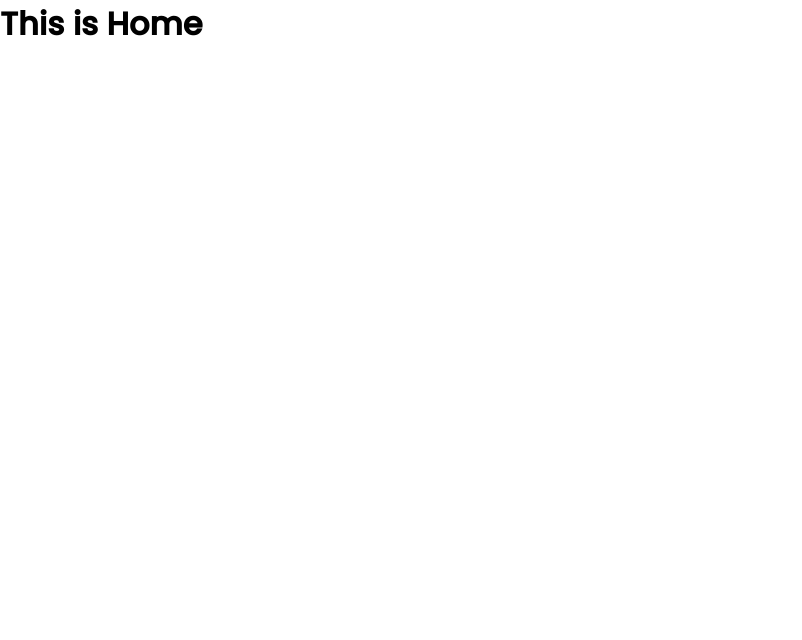
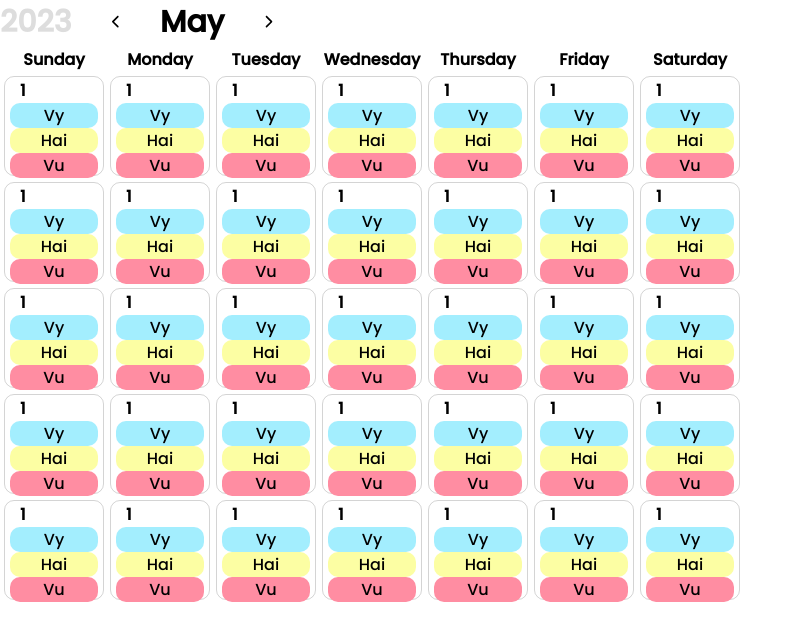
Before and after one commit to vnpt-epay-interns/EMS-frontend, a Vue app: page / in a window 1280 px wide. Shown: the top 640 px of the page, without its empty margins (0-802 px from the left). Built offline with nearby package versions, Linux system fonts and the light colour scheme.

Commit message:
style view-report and view-schedule pages

```diff
--- a/package.json
+++ b/package.json
@@ -14,6 +14,7 @@
     "@fortawesome/free-solid-svg-icons": "^6.3.0",
     "@fortawesome/vue-fontawesome": "^3.0.3",
     "router": "^1.3.7",
+    "sass": "^1.58.3",
     "vue": "^3.2.45",
     "vue-router": "^4.1.6"
   },
--- a/src/App.vue
+++ b/src/App.vue
@@ -14,6 +14,7 @@ import { RouterView } from 'vue-router';
 
 :root {
   --primary: #263159;
+  --primary-hover: #40559f;
 }
 
 * {
--- a/src/main.js
+++ b/src/main.js
@@ -10,12 +10,12 @@ import { library } from '@fortawesome/fontawesome-svg-core'
 import { FontAwesomeIcon } from '@fortawesome/vue-fontawesome'
 
 /* import specific icons */
-import { faArrowRight, faUserSecret, faXmark, faEye, faEyeSlash } from '@fortawesome/free-solid-svg-icons'
+import { faArrowRight, faArrowLeft, faUserSecret, faXmark, faEye, faEyeSlash, faChevronLeft, faChevronRight } from '@fortawesome/free-solid-svg-icons'
 
 /* add icons to the library */
-library.add(faUserSecret, faArrowRight, faXmark, faEye, faEyeSlash )
+library.add(faUserSecret, faArrowRight, faArrowLeft, faXmark, faEye, faEyeSlash, faChevronLeft, faChevronRight)
 
 createApp(App)
-.use(router)
-.component('font-awesome-icon', FontAwesomeIcon)
-.mount('#app')
+    .use(router)
+    .component('font-awesome-icon', FontAwesomeIcon)
+    .mount('#app')
--- /dev/null
+++ b/src/views/components/Day.vue
@@ -0,0 +1,55 @@
+<template>
+    <div class="day">
+        <div class="day-number">1</div>
+        <div class="fulltime">Vy</div>
+        <div class="morning">Hai</div>
+        <div class="afternoon">Vu</div>
+
+    </div>
+</template>
+
+<script setup>
+
+</script>
+
+<style lang="scss" scoped>
+.day {
+    width: 100px;
+    height: 100px;
+    border: 1px solid rgba(0, 0, 0, 0.169);
+    display: flex;
+    flex-direction: column;
+    justify-content: space-evenly;
+    border-radius: 10px;
+    padding: 1px 5px;
+    box-sizing: border-box;
+
+
+    .day-number {
+        text-align: left;
+        font-weight: 900;
+        padding-left: 10px;
+    }
+    .fulltime,
+    .morning,
+    .afternoon {
+        font-size: 14   px;
+        text-align: center;
+        width: 100%;
+        border-radius: 10px;
+        background-color: #A3EEFE;
+    }
+
+    .morning {
+        background-color: #FCFEA3;
+    }
+
+    .afternoon {
+        background-color: #FF8DA2;
+    }
+}
+
+div {
+    text-align: center;
+}
+</style>
--- /dev/null
+++ b/src/views/components/Report.vue
@@ -0,0 +1,37 @@
+<template>
+    <div class="container">
+        <div class="report__status"></div>
+        <div class="content">
+            <p class="report__created_date">12/02/2023</p>
+            <p class="report__name">Design database for EMS Project</p>
+            <p class="report__author__name">Nguyen Hoang Vy</p>
+        </div>
+    </div>
+</template>
+
+<script setup>
+
+</script>
+
+<style lang="scss" scoped>
+.container {
+    // padding: 0;
+    display: flex;
+    height: 100px;
+    width: 700px;
+    gap: 20px;
+    align-items: center;
+    background: #E6ECF0;
+
+    .report__status {
+        background-color: #76CC8E;
+        // background-color: #263159;
+        border-top-left-radius: 10px;
+        border-bottom-left-radius: 10px;
+        width: 30px;
+        height: 100px;
+    }
+
+}
+
+</style>
--- /dev/null
+++ b/src/views/pages/ViewAllReports.vue
@@ -0,0 +1,29 @@
+<template>
+    <div class="container">
+        <h1>All reports</h1>
+        <div class="report-container">
+            <Report />
+            <Report />
+            <Report />
+        </div>
+    </div>
+</template>
+
+<script setup>
+import Report from '../components/Report.vue';
+</script>
+
+<style lang="scss" scoped>
+    .container {
+
+        h1 {
+            margin-bottom: 20px;
+        }
+        .report-container {
+            display: flex;
+            flex-direction: column;
+            gap: 20px;
+        }
+
+    }
+</style>
--- /dev/null
+++ b/src/views/pages/ViewAllWorkingSchedules.vue
@@ -0,0 +1,124 @@
+<template>
+    <div class="calendar">
+        <header>
+            <p class="year">2023</p>
+            <button>
+                <font-awesome-icon icon="fa-solid fa-chevron-left" />
+            </button>
+            <p class="month">May</p>
+            <button>
+                <font-awesome-icon icon="fa-solid fa-chevron-right" />
+            </button>
+        </header>
+        <table>
+            <thead>
+                <th>
+                    <p>Sunday</p>
+                </th>
+                <th>
+                    <p>Monday</p>
+                </th>
+                <th>
+                    <p>Tuesday</p>
+                </th>
+                <th>
+                    <p>Wednesday</p>
+                </th>
+                <th>
+                    <p>Thursday</p>
+                </th>
+                <th>
+                    <p>Friday</p>
+                </th>
+                <th>
+                    <p>Saturday</p>
+                </th>
+            </thead>
+            <tbody>
+                <tr v-for="index in 5">
+                    <td>
+                        <Day />
+                    </td>
+                    <td>
+                        <Day />
+                    </td>
+                    <td>
+                        <Day />
+                    </td>
+                    <td>
+                        <Day />
+                    </td>
+                    <td>
+                        <Day />
+                    </td>
+                    <td>
+                        <Day />
+                    </td>
+                    <td>
+                        <Day />
+                    </td>
+                </tr>
+            </tbody>
+        </table>
+    </div>
+</template>
+
+<script setup>
+import Day from '../components/Day.vue'
+
+</script>
+
+<style lang="scss" scoped>
+.calendar {
+    header {
+        display: flex;
+        gap: 40px;
+        align-items: center;
+
+
+        .year {
+            font-size: 30px;
+            color: #DDD;
+            font-weight: 700;
+        }
+
+        .month {
+            font-size: 30px;
+            font-weight: 700;
+
+        }
+
+        button {
+            border: none;
+            background: none;
+            cursor: pointer;
+
+            &:hover {
+                transform: scale(1.5);
+            }
+        }
+
+    }
+
+    td {
+        padding: 2px;
+    }
+
+    .heading {
+        display: flex;
+        gap: 30px;
+
+        p {
+            font-size: 1rem;
+            font-weight: 600;
+        }
+    }
+
+    .week {
+        display: flex;
+        gap: 30px;
+    }
+
+
+}
+</style>
--- /dev/null
+++ b/src/views/pages/ViewReportDetails.vue
@@ -0,0 +1,63 @@
+<template>
+    <div class="container">
+        <header>
+            <h1 class="report__header">
+                Design the database for EMS project
+            </h1>
+
+            <div class="report__info">
+                <p class="report__created_date">
+                    12/02/2022
+                </p>
+                <p class="report__author__name">Hai</p>
+            </div>
+        </header>
+
+        <div class="report__content">
+            Lorem ipsum dolor sit amet, consectetur adipiscing elit, sed do eiusmod tempor incididunt ut labore et dolore
+            magna aliqua. Sed viverra tellus in hac habitasse platea. Dictumst vestibulum rhoncus est pellentesque elit
+            ullamcorper. Tortor at risus viverra adipiscing at. Id venenatis a condimentum vitae sapien pellentesque. Ornare
+            aenean euismod elementum nisi quis eleifend quam adipiscing vitae. Euismod quis viverra nibh cras pulvinar
+            mattis. Placerat vestibulum lectus mauris ultrices eros in cursus. Fermentum posuere urna nec tincidunt
+            praesent. Faucibus ornare suspendisse sed nisi lacus sed. Volutpat odio facilisis mauris sit amet massa.
+            Suspendisse interdum consectetur libero id faucibus nisl tincidunt. At ultrices mi tempus imperdiet nulla
+            malesuada pellentesque. Nullam non nisi est sit amet facilisis magna etiam tempor. Interdum velit euismod in
+            pellentesque massa placerat. Vitae et leo duis ut diam. Malesuada fames ac turpis egestas integer eget aliquet
+            nibh.
+        </div>
+
+        <button class="report__mark_as_read_btn">Mark as read</button>
+</div></template>
+
+<script setup>
+
+</script>
+
+<style lang="scss" scoped>
+    .container {
+        max-width: 1000px;
+        padding: 50px;
+        .report__info {
+            display: flex;
+            gap: 20px;
+        }
+    }
+
+    .report__content {
+        margin-top: 50px;
+    }
+
+    .report__mark_as_read_btn {
+        margin-top: 50px;
+        padding: 10px 20px;
+        background: var(--primary);
+        color: white;
+        border: none;
+        border-radius: 5px;
+        cursor: pointer;
+
+        &:hover {
+            background: var(--primary-hover);
+        }
+    }
+</style>
```
Also changed, not shown: src/router/index.js (+13 -1 lines), 2 other files (tests, documents, lock files or other folders).
